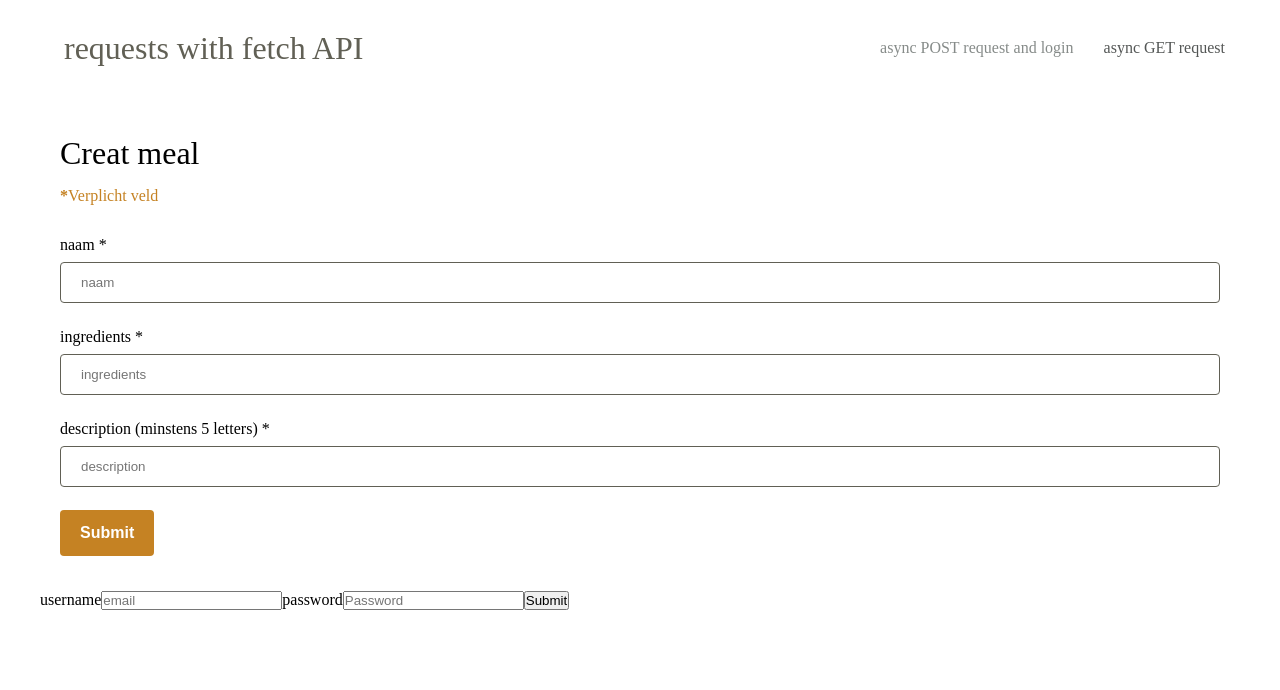
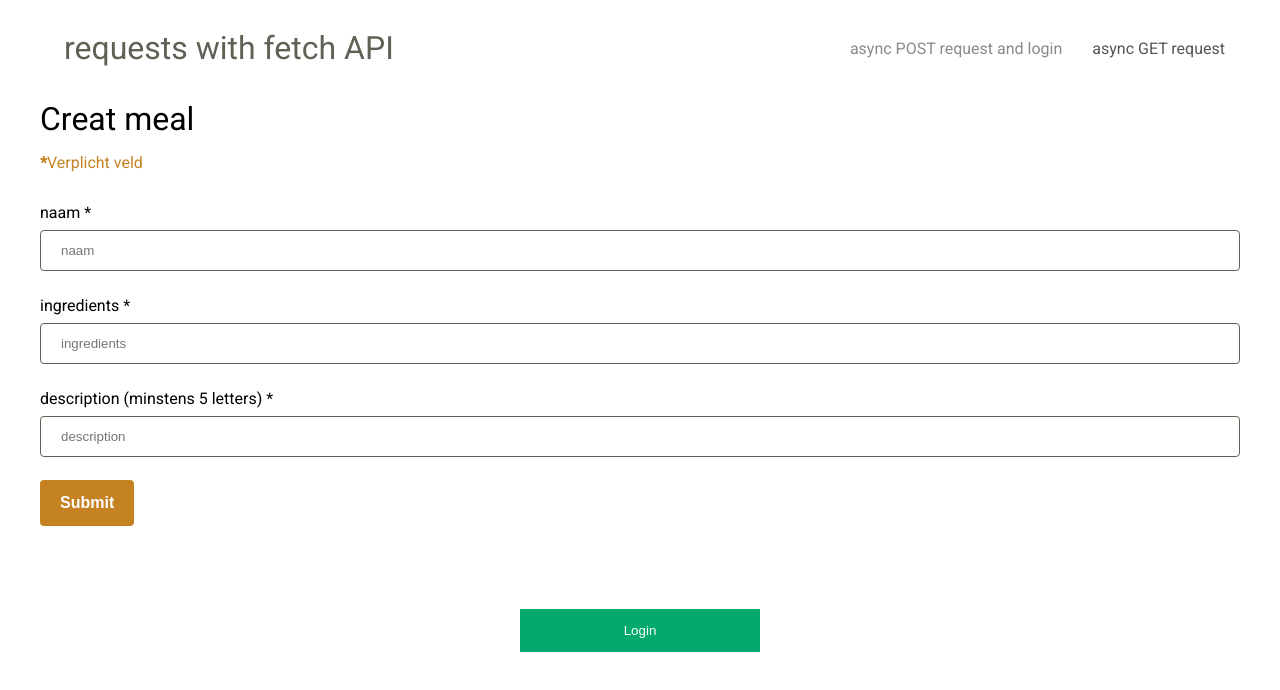
Before and after one commit to Mees100/meals-api-next, a Next.js app: page / in a window 1280 px wide. Shown: the top 690 px of the page. Built offline with nearby package versions, Linux system fonts and the light colour scheme.

Commit message:
feat: creat modal login form

```diff
--- a/src/app/components/CreateMeal/CreateMeal.module.scss
+++ b/src/app/components/CreateMeal/CreateMeal.module.scss
@@ -5,7 +5,7 @@
 
   .contactForm {
     border-radius: 5px;
-    padding: 20px;
+
     h1 {
       margin: 15px 0;
       font-weight: 400;
--- /dev/null
+++ b/src/app/components/Login/Login.module.scss
@@ -0,0 +1,89 @@
+@use "../../../styles/variables" as *;
+
+.container {
+  justify-content: center;
+  display: flex;
+  margin-top: 5%;
+
+  .btnModalOpen {
+    background-color: #04aa6d;
+    color: white;
+    padding: 14px 20px;
+    margin: 8px 0;
+    border: none;
+    position: relative;
+    justify-self: center;
+    width: 20%;
+    cursor: pointer;
+    &:hover {
+      opacity: 0.8;
+    }
+  }
+
+  .modalWrapper {
+    position: fixed;
+    top: 0;
+    left: 0;
+    height: 100%;
+    width: 100%;
+    background-color: rgba(0, 0, 0, 0.5);
+    display: flex;
+    align-items: center;
+    justify-content: center;
+    flex-direction: column;
+    .modalClose {
+      position: absolute;
+      top: 0;
+      color: white;
+      font-size: 35px;
+      font-weight: bold;
+      font-size: 3rem;
+    }
+
+    .modal {
+      background: #fefefe;
+      margin: 5% auto 15% auto;
+      width: 50%;
+      height: 50%;
+      border-radius: 15px;
+      padding: 30px;
+      -webkit-animation: animatezoom 0.6s;
+      animation: animatezoom 0.6s;
+      @-webkit-keyframes animatezoom {
+        from {
+          -webkit-transform: scale(0);
+        }
+        to {
+          -webkit-transform: scale(1);
+        }
+      }
+
+      @keyframes animatezoom {
+        from {
+          transform: scale(0);
+        }
+        to {
+          transform: scale(1);
+        }
+      }
+    }
+  }
+
+  .btnCancel,
+  .btnLogin {
+    display: block;
+    padding: 10px;
+    min-width: 7em;
+    padding: 10px 14px;
+    margin: 15px 0;
+    border: none;
+    border-radius: 4px;
+    transition: 0.3s;
+    font-weight: 600;
+    font-size: 0.9rem;
+    cursor: pointer;
+    &:hover {
+      background-color: $btn-bg;
+    }
+  }
+}
--- a/src/app/components/Login/Login.tsx
+++ b/src/app/components/Login/Login.tsx
@@ -1,5 +1,8 @@
 "use client";
 import { useForm, SubmitHandler } from "react-hook-form";
+
+import { useState } from "react";
+import styles from "./Login.module.scss";
 
 type TokenResponse = {
   access_token: string;
@@ -52,18 +55,65 @@ export default function Login() {
       alert("helaas");
     });
 
+  const [showModal, setShowModal] = useState(false);
+
   return (
+    <div className={styles.container}>
+      <button
+        className={styles.btnModalOpen}
+        onClick={() => setShowModal(true)}
+      >
+        Login
+      </button>
+      {showModal && (
+        <div className={styles.modalWrapper}>
+          <div className={styles.modal}>
+            <div>
+              <h2>Login</h2>
+              <span
+                onClick={() => setShowModal(false)}
+                className={styles.modalClose}
+                title="Close Modal"
+              >
+                &times;
+              </span>
+            </div>
             <form onSubmit={handleSubmit(onSubmit)}>
+              <div>
                 <label>username</label>
-      <input type="email" placeholder="email" {...register("username")} />
+                <input
+                  className={styles.inputGroup}
+                  type="email"
+                  placeholder="email"
+                  {...register("username")}
+                  required
+                />
+              </div>
+              <div>
                 <label>password</label>
                 <input
+                  className={styles.inputGroup}
                   type="password"
                   placeholder="Password"
                   {...register("password", { required: true })}
+                  required
                 />
                 {errors.password && <span>This field is required</span>}
-      <input type="submit" />
+              </div>
+              <button className={styles.btnLogin} type="submit">
+                Login
+              </button>
+              <button
+                className={styles.btnCancel}
+                type="button"
+                onClick={() => setShowModal(false)}
+              >
+                Cancel
+              </button>
             </form>
+          </div>
+        </div>
+      )}
+    </div>
   );
 }
--- a/src/app/globals.css
+++ b/src/app/globals.css
@@ -9,4 +9,6 @@ body {
   height: auto;
   font-size: 1rem;
   width: 100%;
+  font-family: var(--font-roboto), Arial, sans-serif;
+  font-size: 1rem;
 }
--- a/src/app/layout.tsx
+++ b/src/app/layout.tsx
@@ -2,11 +2,24 @@ import type { Metadata } from "next";
 import "./globals.css";
 import Navigation from "./components/Navigation/Navigation";
 import styles from "../styles/layout.module.scss";
+import type { Viewport } from "next";
+import { Roboto } from "next/font/google";
+
+export const viewport: Viewport = {
+  initialScale: 1,
+  width: "device-width",
+};
 
 export const metadata: Metadata = {
   title: "API-demo portfolio",
   description: "portfolio API-demo ",
 };
+
+const roboto = Roboto({
+  weight: "400",
+  variable: "--font-roboto",
+  subsets: ["latin"],
+});
 
 export default function RootLayout({
   children,
@@ -14,7 +27,7 @@ export default function RootLayout({
   children: React.ReactNode;
 }>) {
   return (
-    <html lang="en">
+    <html lang="en" className={`${roboto.variable}`}>
       <Navigation />
       <body className={styles.main}>{children}</body>
     </html>
```
Lines whose indentation alone changed are shown as unchanged.
